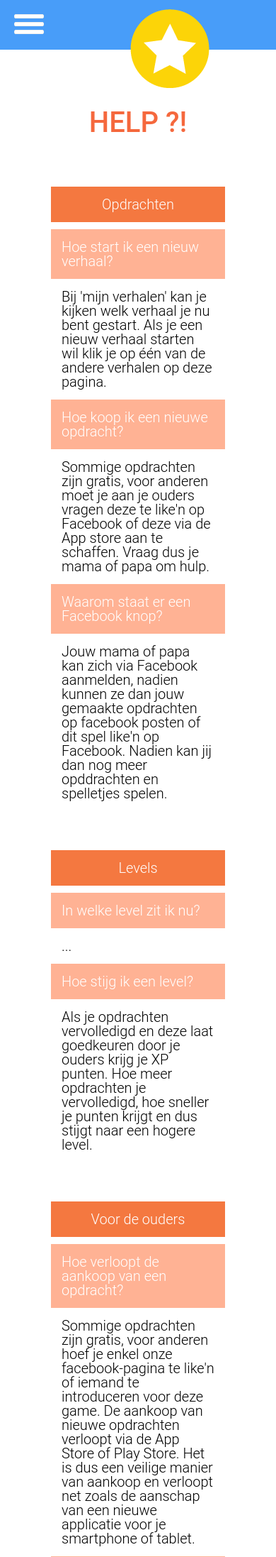
After one commit to dorienthys/kinderspel, a PHP site: page /help.html in a window 390 px wide. The commit adds this page. Shown: the top 2194 px of the page at 71% size. Run offline with PHP 8.4, Linux system fonts and the light colour scheme; some libraries are stand-ins or nearby versions; some web fonts are replaced.

Commit message:
HELP.html en hamburger menu
help menu html en css,
help toggle JS not working

hamburger menu js working
css aan bezig

```diff
--- /dev/null
+++ b/css/hamburger.css
@@ -0,0 +1,125 @@
+html {
+    overflow-y: scroll;
+}
+
+/*
+Setup a basic body
+*/
+body {
+    margin: 0;
+    padding: 0;
+    overflow-x: hidden;
+    font-family: Arial;
+    font-size: 18px;
+}
+
+/*
+Header is relative so z-index: 1 guarantees always displayed on top
+*/
+header {
+    padding: 10px;
+    text-decoration: none;
+    position: fixed;
+    width: 100%;
+    z-index: 1;
+    background-color: #489DF9;
+}
+
+/*
+using background color is important to cover the menu
+position absolute isset to cover the whole viewport
+*/
+#content {
+    background-color: #FFFFFF;
+    padding: 52px 10px 10px 10px;
+    position: relative;
+    width: auto;
+    height: 100%;
+    -webkit-box-shadow: -10px 0px 9px 0px rgba(0, 0, 0, 0.4);
+    box-shadow: -10px 0px 9px 0px rgba(0, 0, 0, 0.4);
+}
+
+/*
+the hamburger button with a little gradient effekt
+*/
+#hamburger {
+    cursor: pointer;
+    display: block;
+    position: relative;
+    width: 30px;
+    height:30px;
+    padding:10px;
+}
+
+/*
+The white stripes in the hamburger button
+*/
+#hamburger div {
+    background-color: #fff;
+    border: 1px solid #eee;
+    border-radius: 2px 2px 2px 2px;
+    height: 4px;
+    width: 40px;
+    margin-bottom: 5px;
+
+}
+
+/*
+The navigation container in the background
+*/
+nav {
+    opacity: 0;
+    left: 0px;
+    top: 0px;
+    position: fixed;
+    z-index: 0;
+    width: 70%;
+    height: 100%;
+    -webkit-box-sizing: border-box;
+    -moz-box-sizing: border-box;
+    box-sizing: border-box;
+    overflow-x: hidden;
+    overflow-y: auto;
+    background-color:#F47840;
+
+}
+
+/*
+Style the navigation menu
+*/
+nav ul {
+    list-style: none;
+    margin: 0;
+    width: 100%;
+    padding: 20;
+}
+
+nav li {
+    position: relative;
+    font-size: 1em;
+    font-weight: bold;
+    border-bottom: 1px solid #222222;
+    border-top: 1px solid #444444;
+    padding: 15px;
+}
+
+nav li a {
+    color: #fff;
+    text-decoration: none;
+}
+
+/*
+The Layer that will be layed over the content
+so that the content is unclickable while menu is shown
+*/
+#contentLayer {
+    display: none;
+    height: 100%;
+    overflow-x: hidden;
+    overflow-y: auto;
+    position: absolute;
+    right: 0;
+    top: 0;
+    width: 30%;
+    z-index: 5;
+}
--- a/css/style.css
+++ b/css/style.css
@@ -33,7 +33,7 @@ p{
 	min-height: 500px;
 }
 
-h1,h2{
+h1,h2,h3{
     font-family: 'roboto',sans-serif;
     font-weight: 300;
     text-align: center;
@@ -46,7 +46,7 @@ h1{
 
 }
 
-h2{
+h2,h3{
 	font-size: 20px;
     margin: 70px 0 10px 0;
 }
@@ -318,7 +318,7 @@ img.storyicoon{
     display: block;
     margin-left: auto;
     margin-right: auto;
-    margin-top: -15px;
+    margin-top: -40px;
 
 }
 
@@ -442,6 +442,12 @@ img.foto{
     height: 850px;
 }
 
+#help{
+    background-image: url(../images/banner.png);
+    background-position: top;
+}
+
+
 .omschrijving{
     font-family: 'roboto' sans-serif;
     font-weight: 500;
@@ -510,3 +516,32 @@ img.foto{
     top: 55%;
     left: 10%;
 }
+
+
+
+/* HELP PAGINA */
+
+#help h2{
+    background-color:#F47840;
+    padding:15px;
+}
+
+#help h3{
+    background-color:#FFB294;
+    padding:15px;
+    margin-top: 5px;
+    text-align: left;
+}
+
+#help p{
+    color:black;
+    text-align: left;
+    margin:15px;
+}
+
+.storyicoon2{
+    position:relative;
+    margin-left: 45%;
+    margin-top: -60px;
+    z-index:999;
+}
--- /dev/null
+++ b/help.html
@@ -0,0 +1,98 @@
+<!DOCTYPE html>
+<html lang="nl">
+<head>
+	<meta charset="UTF-8">
+	<title>HELP</title>
+	<meta name="description" content="Kinderspel app">
+    <meta name="viewport" content="width=device-width, initial-scale=1">
+	<link rel="stylesheet" type="text/css" href="css/reset.css"/>
+	<link rel="stylesheet" type="text/css" href="css/style.css"/>
+    <link rel="stylesheet" type="text/css" media="screen" href="css/mediaqueries.css"/>
+    <script src="http://code.jquery.com/jquery-1.9.1.min.js"></script>
+    <script src="http://code.jquery.com/ui/1.10.3/jquery-ui.js"></script>
+    <script src="js/hamburger.js"></script>
+    <link rel="stylesheet" type="text/css" media="all" href="css/hamburger.css" />
+</head>
+<body>
+
+<div id="x">
+
+    <!--The Hamburger Button in the Header-->
+    <header>
+        <div id="hamburger">
+            <div></div>
+            <div></div>
+            <div></div>
+        </div>
+    </header>
+
+    <!--The mobile navigation Markup hidden via css-->
+    <nav>
+        <ul>
+           <li><a href="index.php">MIJN OPDRACHTEN</a></li>
+            <li><a href="mijnverhalen.php">MIJN VERHALEN</a></li>
+           <li><a href="account.php">MIJN PROFIEL</a></li>
+           <li><a href="help.php">HELP</a></li>
+        </ul>
+    </nav>
+
+<div class="site-wrap" id="help">
+
+    <img src="images/star.png" alt="icoon star" class="storyicoon2"/>
+    <h1 class="story">HELP ?!</h1>
+
+    <h2>Opdrachten</h2>
+    <div id="toggle1">
+        <h3>Hoe start ik een nieuw verhaal?</h3>
+        <p>Bij 'mijn verhalen' kan je kijken welk verhaal je nu bent gestart. Als je een nieuw verhaal starten wil klik je op één van de andere verhalen op deze pagina.</p>
+    </div>
+    <div id="toggle2">
+        <h3>Hoe koop ik een nieuwe opdracht?</h3>
+        <p>Sommige opdrachten zijn gratis, voor anderen moet je aan je ouders vragen deze te like'n op Facebook of deze via de App store aan te schaffen. Vraag dus je mama of papa om hulp.</p>
+    </div>
+    <div id="toggle3">
+        <h3>Waarom staat er een Facebook knop?</h3>
+        <p>Jouw mama of papa kan zich via Facebook aanmelden, nadien kunnen ze dan jouw gemaakte opdrachten op facebook posten of dit spel like'n op Facebook. Nadien kan jij dan nog meer opddrachten en spelletjes spelen.</p>
+    </div>
+
+    <h2>Levels</h2>
+    <div id="toggle4">
+        <h3>In welke level zit ik nu?</h3>
+        <p>...</p>
+    </div>
+    <div id="toggle5">
+        <h3>Hoe stijg ik een level?</h3>
+        <p>Als je opdrachten vervolledigd en deze laat goedkeuren door je ouders krijg je XP punten. Hoe meer opdrachten je vervolledigd, hoe sneller je punten krijgt en dus stijgt naar een hogere level.</p>
+    </div>
+
+    <h2>Voor de ouders</h2>
+    <div id="toggle6">
+    <h3>Hoe verloopt de aankoop van een opdracht?</h3>
+    <p>Sommige opdrachten zijn gratis, voor anderen hoef je enkel onze facebook-pagina te like'n of iemand te introduceren voor deze game. De aankoop van nieuwe opdrachten verloopt via de App Store of Play Store. Het is dus een veilige manier van aankoop en verloopt net zoals de aanschap van een nieuwe applicatie voor je smartphone of tablet.</p>
+    </div>
+    <div id="toggle7">
+    <h3>Wat gebeurt er met mijn Facebook account?</h3>
+    <p>Da's KinderSpel zal nooit zelf persoonlijke informatie verspreiden of posten op Facebook. Je kan via de app gemaakte opdrachten posten op Facebook </p>
+    </div>
+    <div id="toggle8">
+    <h3>Hoe voeg ik een kind-account toe?</h3>
+    <p>...</p>
+    </div>
+
+
+
+</div>
+
+
+
+<script>
+$(document).ready(function(){
+    $(".toggle1").click(function(){
+        $(".toggle1 p").toggle();
+    });
+});
+</script>
+
+
+</body>
+</html>
--- /dev/null
+++ b/js/hamburger.js
@@ -0,0 +1,61 @@
+/**
+ * hamburger.js
+ *
+ * Mobile Menu Hamburger
+ * =====================
+ * A hamburger menu for mobile websites
+ *
+ * Created by Thomas Zinnbauer YMC AG  |  http://www.ymc.ch
+ * Date: 21.05.13
+ */
+
+jQuery(document).ready(function () {
+
+    //Open the menu
+    jQuery("#hamburger").click(function () {
+
+        jQuery('#x').css('min-height', jQuery(window).height());
+
+        jQuery('nav').css('opacity', 1);
+
+        //set the width of primary content container -> content should not scale while animating
+        var contentWidth = jQuery('#content').width();
+
+        //set the content with the width that it has originally
+        jQuery('#content').css('width', contentWidth);
+
+        //display a layer to disable clicking and scrolling on the content while menu is shown
+        jQuery('#contentLayer').css('display', 'block');
+
+        //disable all scrolling on mobile devices while menu is shown
+        jQuery('#x').bind('touchmove', function (e) {
+            e.preventDefault()
+        });
+
+        //set margin for the whole container with a jquery UI animation
+        jQuery("#x").animate({"marginLeft": ["340px", 'easeOutExpo']}, {
+            duration: 700
+        });
+
+    });
+
+   /* //close the menu
+    jQuery("#x").click(function () {
+
+        //enable all scrolling on mobile devices when menu is closed
+        jQuery('#x').unbind('touchmove');
+
+        //set margin for the whole container back to original state with a jquery UI animation
+        jQuery("#x").animate({"marginLeft": ["-1", 'easeOutExpo']}, {
+            duration: 700,
+            complete: function () {
+                jQuery('#content').css('width', 'auto');
+                jQuery('#contentLayer').css('display', 'none');
+                jQuery('nav').css('opacity', 0);
+                jQuery('#content').css('min-height', 'auto');
+
+            }
+        });
+    });*/
+
+});
```
